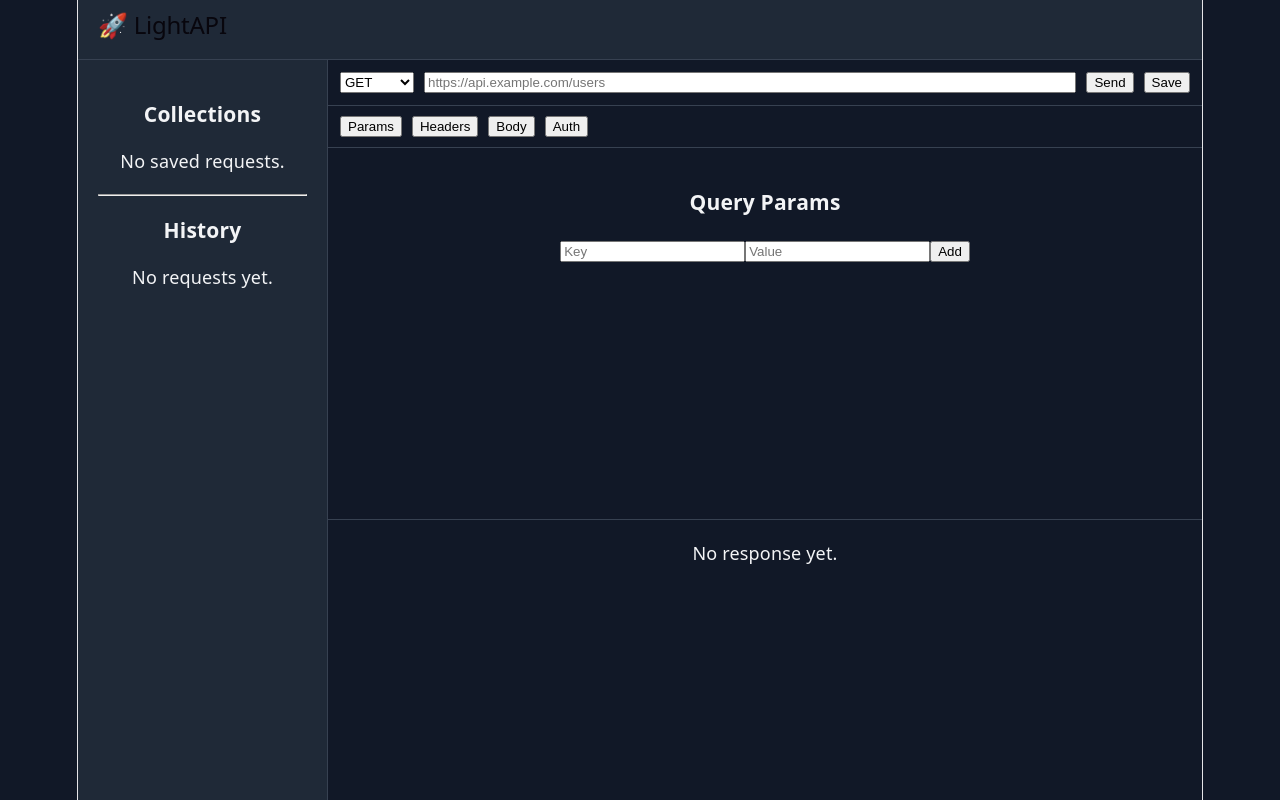
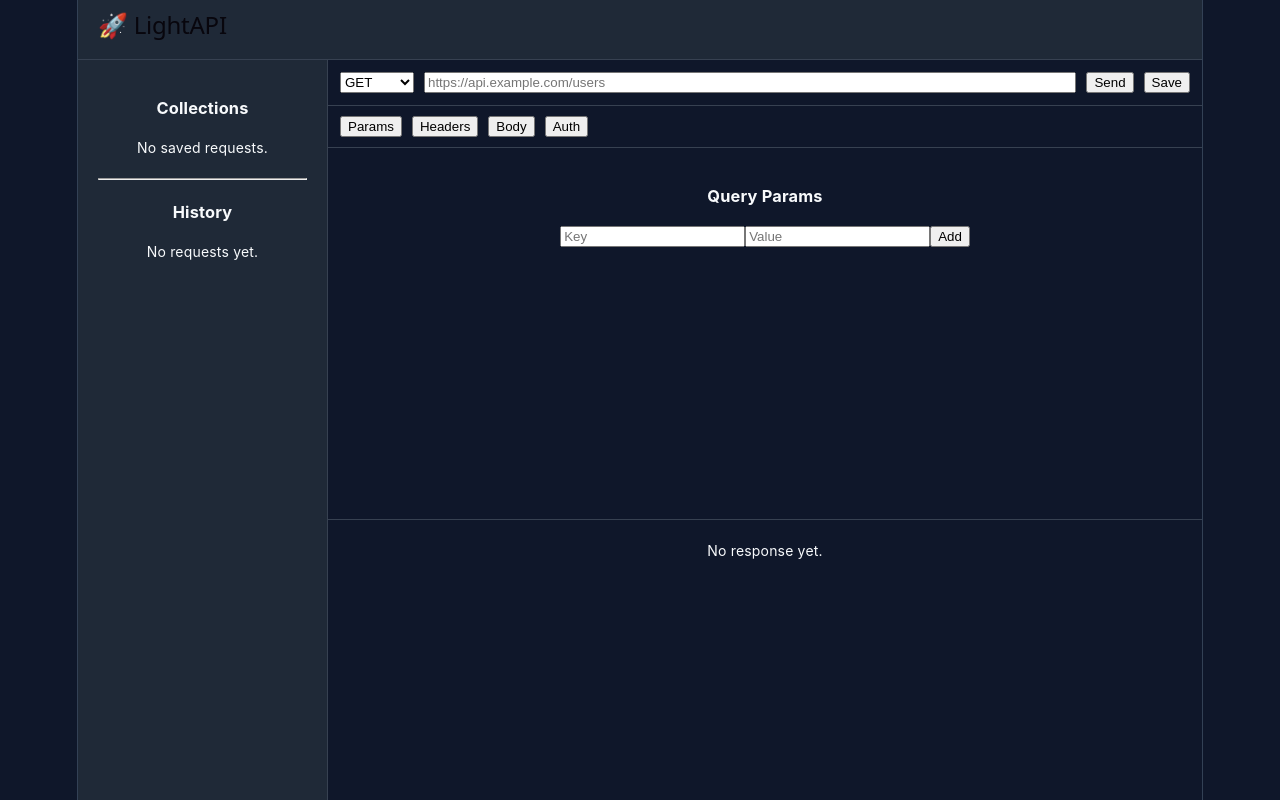
Before and after one commit to sameergaikwad222/lightapi, a React (Vite) app: page / in a window 1280 px wide. Built offline with nearby package versions, Linux system fonts and the light colour scheme.

Commit message:
"style: add design system variables"

```diff
--- a/src/styles/layout.css
+++ b/src/styles/layout.css
@@ -1,3 +1,5 @@
+@import "./variables.css";
+
 * {
   box-sizing: border-box;
 }
@@ -9,10 +11,18 @@ body,
   overflow: hidden;
 }
 
-body {
-  font-family: system-ui, sans-serif;
-  background: #111827;
-  color: #f3f4f6;
+body{
+    background: var(--bg-primary);
+    color: var(--text-primary);
+
+    font-family:
+        Inter,
+        system-ui,
+        sans-serif;
+
+    font-size:14px;
+
+    line-height:1.5;
 }
 
 .app {
--- /dev/null
+++ b/src/styles/variables.css
@@ -0,0 +1,42 @@
+:root {
+
+  /* Backgrounds */
+  --bg-primary: #0f172a;
+  --bg-secondary: #111827;
+  --bg-panel: #1e293b;
+  --bg-hover: #334155;
+
+  /* Borders */
+  --border: #334155;
+
+  /* Text */
+  --text-primary: #f8fafc;
+  --text-secondary: #94a3b8;
+
+  /* Accent */
+  --primary: #3b82f6;
+  --primary-hover: #2563eb;
+
+  /* Status */
+  --success: #22c55e;
+  --warning: #f59e0b;
+  --danger: #ef4444;
+
+  /* Radius */
+  --radius-sm: 6px;
+  --radius-md: 8px;
+  --radius-lg: 12px;
+
+  /* Spacing */
+  --space-1: 4px;
+  --space-2: 8px;
+  --space-3: 12px;
+  --space-4: 16px;
+  --space-5: 20px;
+  --space-6: 24px;
+
+  /* Shadow */
+  --shadow:
+    0 4px 12px rgba(0,0,0,.25);
+
+}
```
